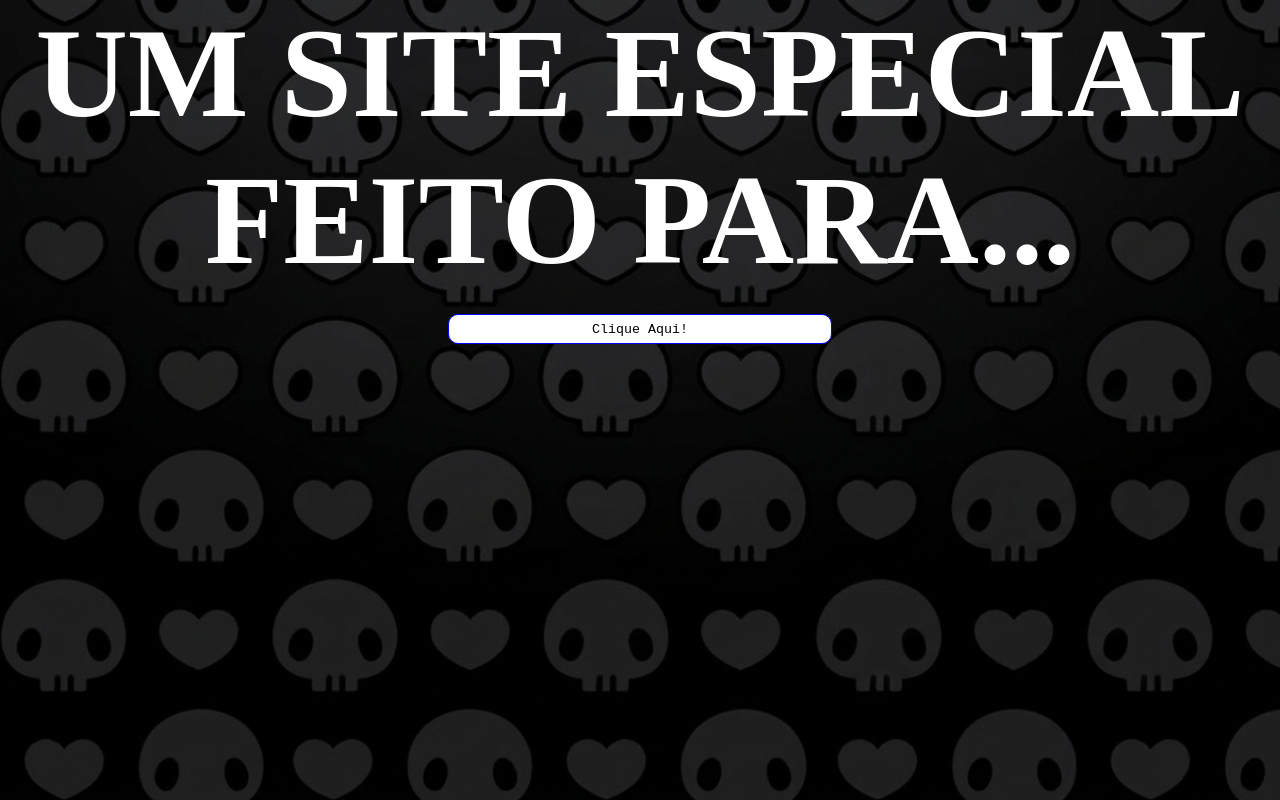
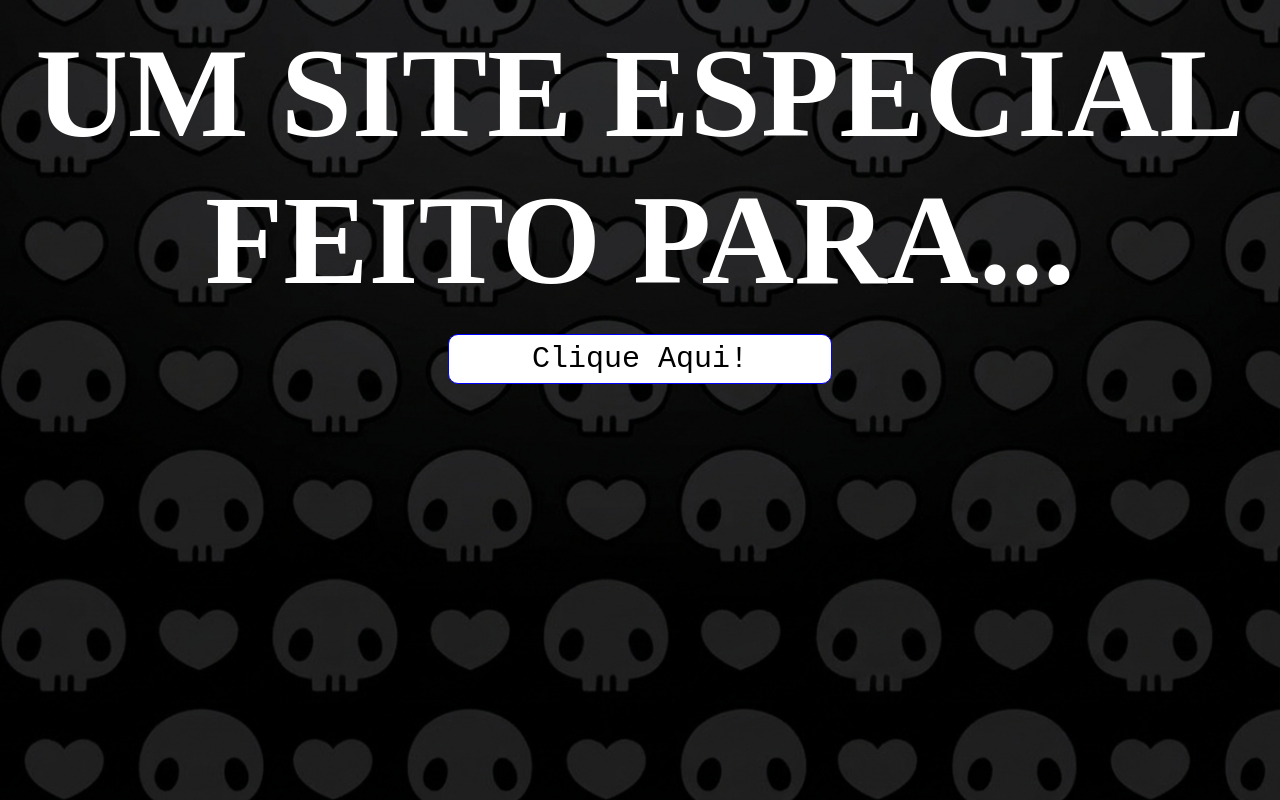
Before and after one commit to Pheela-oss/loving, a plain HTML site: page index.html in a window 1280 px wide. Drawn offline with Linux system fonts and the light colour scheme; a web font is replaced by a local one.

Commit message:
Update index.html

```diff
--- a/index.html
+++ b/index.html
@@ -45,6 +45,7 @@
                 font-size: 10vw;
                 text-align: center;
                 margin: 0;
+                margin-top: 20px;
                 color: white;
             }
             p {
@@ -83,7 +84,7 @@
                 font-family: Monospace;
                 background: white;
                 width: 30%;
-                height: 30px;
+                height: 50px;
                 color: black;
                 margin: 0 auto;
                 margin-top: 20px;
@@ -91,6 +92,7 @@
                 border: 1px solid blue;
                 background-color: white;
                 text-align: center;
+                font-size: 30px;
             }
 
             #meuBotao:hover {
```
